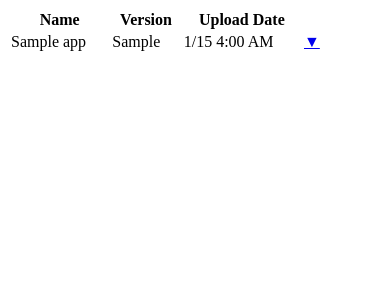
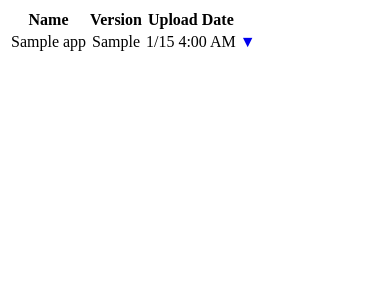
Before and after one commit to ridecharge/spout, a Django app: page /apps/list in a window 390 px wide. Shown: the top 300 px of the page. Run offline with Django 3.2, Linux system fonts and the light colour scheme; tables that the repository leaves empty hold one stand-in row (values such as "Sample post"); parts of the project's set-up code (start-up, migrations or seed data) failed here and were passed over.

Commit message:
Made appstore index look good on iphone

```diff
--- a/EasyEas/templates/appstore_index.html
+++ b/EasyEas/templates/appstore_index.html
@@ -1,12 +1,19 @@
 <html>
     <head>
-        <script type="text/css">
+        <style type="text/css">
             .main_table {
-                min-width: 320px;
+                max-width: 300px;
             }
-        </script>
+
+            a:link, a:visited {
+                text-decoration:none;
+            }
+        </style>
+        <meta name="viewport" content="width=device-width, initial-scale=1.0, maximum-scale=1.0, user-scalable=0">
+    </head>
+
     <body>
-        <table width="320" class="main_table">
+        <table class="main_table">
             <tr>
                 <th>Name</th>
                 <th>Version</th>
@@ -16,7 +23,7 @@
         {% for app in apps %}
         <tr>
             <td>{{ app.name }}</td>
-            <td>{{ app.version }}</td>
+            <td><div align="center">{{ app.version }}</div></td>
             <td>{{ app.creation_date|date:"n/j  g:i A" }}</td>
             <td><a href="itms-services://?action=download-manifest&url=http://{{ host }}/apps/plist/{{ app.name }}/{{ app.version }}">▼</a>
         </tr>
```
